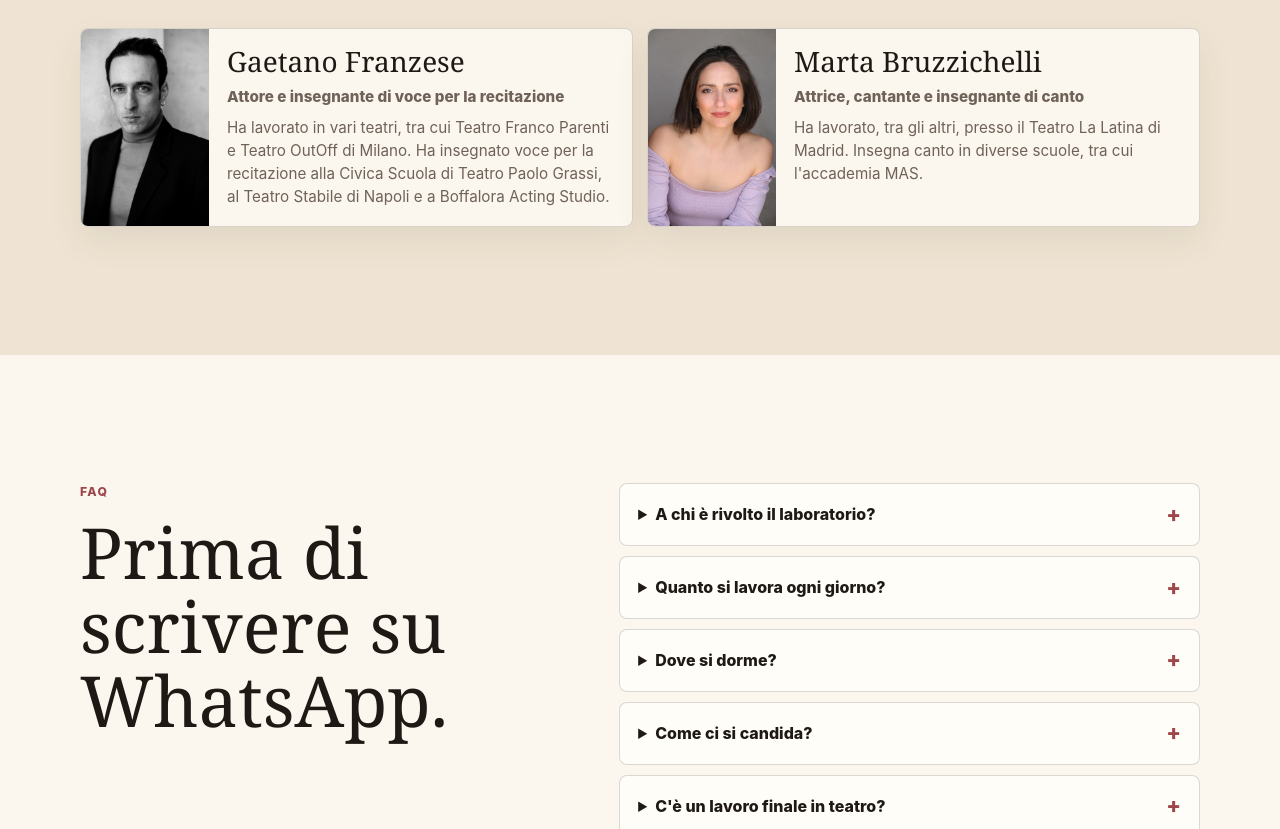
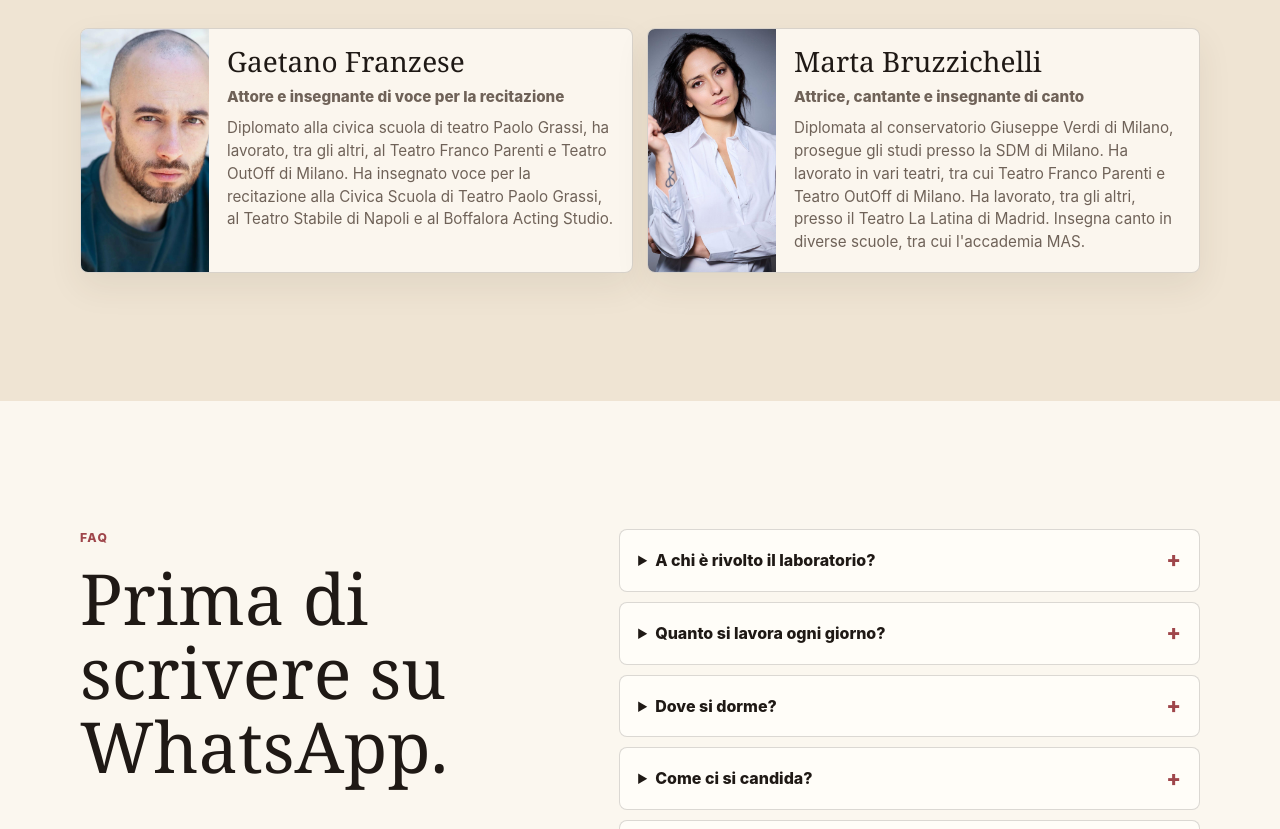
Before and after one commit to matteo0386/il-canto-del-gabbiano, a plain HTML site: page index.html in a window 1280 px wide. Shown: the part 6616-7445 px from the top of the page. Drawn offline with Linux system fonts and the light colour scheme.

Commit message:
Aggiorna foto e bio insegnanti

```diff
--- a/index.html
+++ b/index.html
@@ -267,28 +267,32 @@
           <div class="teachers-grid">
             <article class="teacher-card">
               <figure class="teacher-photo">
-                <img src="assets/gaetano-franzese.jpg" alt="Ritratto di Gaetano Franzese" loading="lazy" decoding="async">
+                <img src="Gaetano%20Franzese_NEW.JPG" alt="Ritratto di Gaetano Franzese" loading="lazy" decoding="async">
               </figure>
               <div class="teacher-body">
                 <h3>Gaetano Franzese</h3>
                 <p class="role">Attore e insegnante di voce per la recitazione</p>
                 <p>
-                  Ha lavorato in vari teatri, tra cui Teatro Franco Parenti e Teatro OutOff
-                  di Milano. Ha insegnato voce per la recitazione alla Civica Scuola di
-                  Teatro Paolo Grassi, al Teatro Stabile di Napoli e a Boffalora Acting Studio.
+                  Diplomato alla civica scuola di teatro Paolo Grassi, ha lavorato, tra gli
+                  altri, al Teatro Franco Parenti e Teatro OutOff di Milano. Ha insegnato voce
+                  per la recitazione alla Civica Scuola di Teatro Paolo Grassi, al Teatro
+                  Stabile di Napoli e al Boffalora Acting Studio.
                 </p>
               </div>
             </article>
             <article class="teacher-card">
               <figure class="teacher-photo">
-                <img src="assets/marta-bruzzichelli.jpg" alt="Ritratto di Marta Bruzzichelli" loading="lazy" decoding="async">
+                <img src="Marta%20Bruzzichelli_NEW.JPG" alt="Ritratto di Marta Bruzzichelli" loading="lazy" decoding="async">
               </figure>
               <div class="teacher-body">
                 <h3>Marta Bruzzichelli</h3>
                 <p class="role">Attrice, cantante e insegnante di canto</p>
                 <p>
-                  Ha lavorato, tra gli altri, presso il Teatro La Latina di Madrid. Insegna
-                  canto in diverse scuole, tra cui l'accademia MAS.
+                  Diplomata al conservatorio Giuseppe Verdi di Milano, prosegue gli studi
+                  presso la SDM di Milano. Ha lavorato in vari teatri, tra cui Teatro Franco
+                  Parenti e Teatro OutOff di Milano. Ha lavorato, tra gli altri, presso il
+                  Teatro La Latina di Madrid. Insegna canto in diverse scuole, tra cui
+                  l'accademia MAS.
                 </p>
               </div>
             </article>
```
Also changed, not shown: Gaetano Franzese_NEW.JPG (added), Marta Bruzzichelli_NEW.JPG (added).
